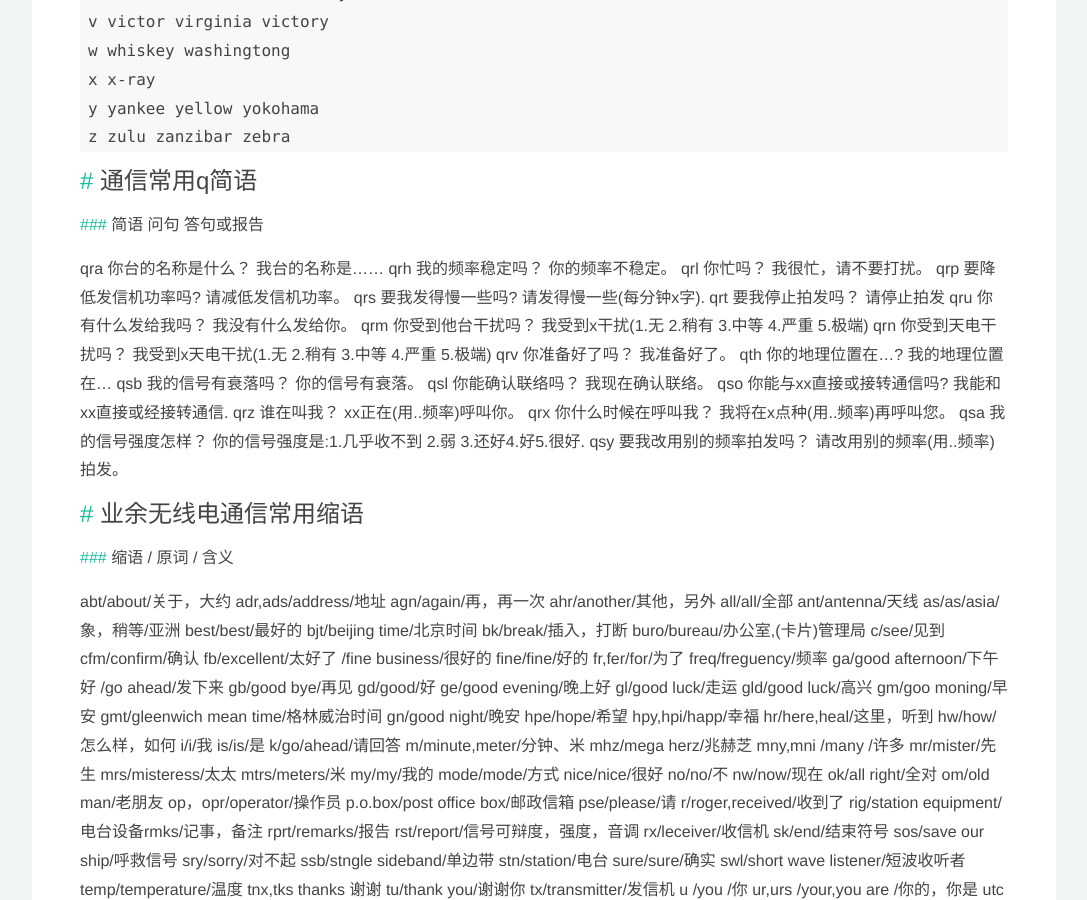
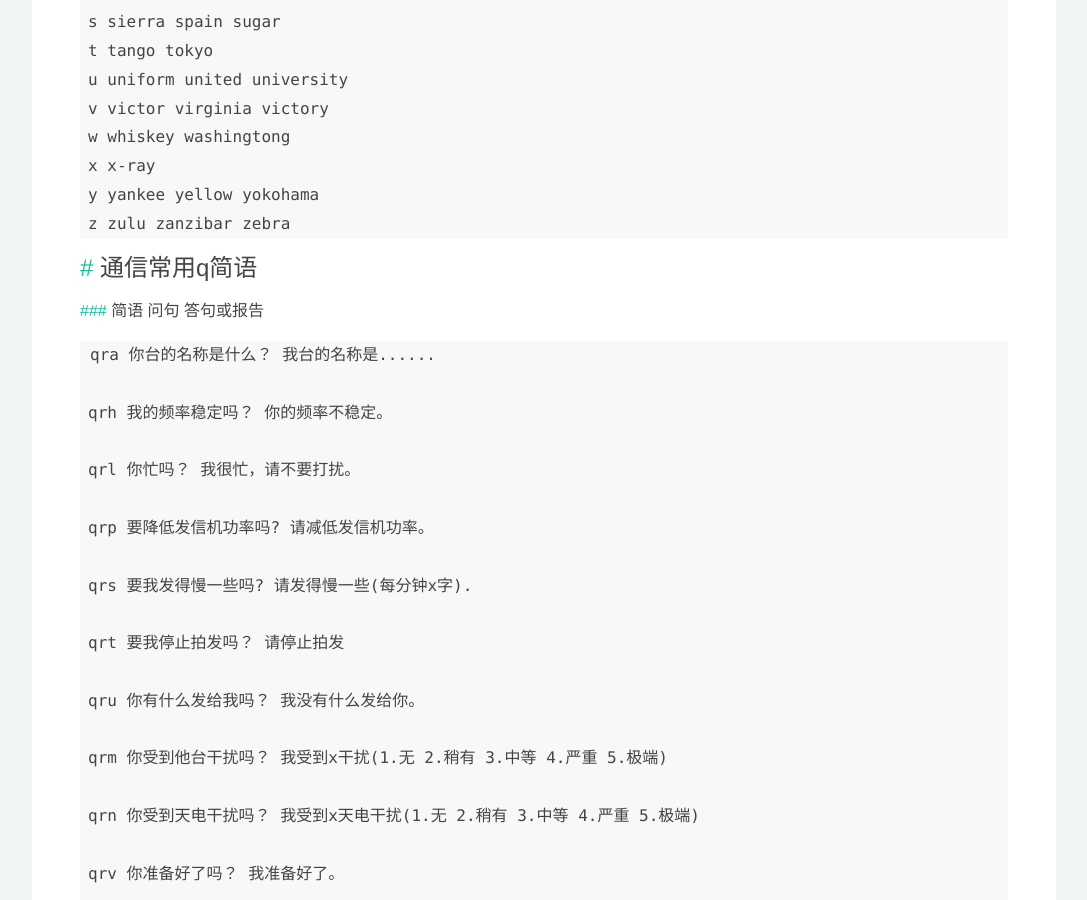
Before and after one commit to delnabla/delnabla.github.io, a Jekyll site: the page built from _posts/2021-12-10-业余无线电台操作常识.md, in a window 1280 px wide and 900 px high, scrolled down 2219 px. Shown: the whole window, without its empty margins (96-1183 px from the left). Built offline with Jekyll 4.4.1, drawn with Linux system fonts in a browser that asks for light colours; nearby versions of some CDN libraries; comment, search, counter and statistics services are not loaded; some of the changed text lies outside the part shown.

Commit message:
Update 2021-12-10-业余无线电台操作常识.md
format

````diff
--- a/_posts/2021-12-10-业余无线电台操作常识.md
+++ b/_posts/2021-12-10-业余无线电台操作常识.md
@@ -9,56 +9,56 @@
 ## 业余电台通信程序
 
 ### 普通呼叫程序: (见例一)
-cq 3遍 this is(de)1遍 this is(de) 1遍 本台呼号 3遍 standing by(k) 1遍
+> cq 3遍 this is(de)1遍 this is(de) 1遍 本台呼号 3遍 standing by(k) 1遍
 
 ### 呼叫远距离电台程序: (见例二)
-cq dx 3遍 this is(de) 1遍 本台呼号 3遍 standing by(k) 1遍
+> cq dx 3遍 this is(de) 1遍 本台呼号 3遍 standing by(k) 1遍
 
 ### 呼叫特定地区: (见例三)
-cq(特定地区名称) 3遍 this is(de) 1遍 本台呼号 3遍 standing by(k) 1遍
+> cq(特定地区名称) 3遍 this is(de) 1遍 本台呼号 3遍 standing by(k) 1遍
 
 ### 回答程序:(见例四)
-roger(r)(1-2遍) 对方呼号(1-2遍) this is (1遍) 本台呼号(1遍) 通信内容
-对方呼号(1遍) 本台呼号(1遍)+over(k)(1遍)
+> roger(r)(1-2遍) 对方呼号(1-2遍) this is (1遍) 本台呼号(1遍) 通信内容
+> 对方呼号(1遍) 本台呼号(1遍)+over(k)(1遍)
 
 ### 询问呼叫程序:(见例五)
-qrz? 1-2遍 this is(de)(1遍)+本台呼号(1-2遍) over（k) (1遍)
+> qrz? 1-2遍 this is(de)(1遍)+本台呼号(1-2遍) over（k) (1遍)
 
 ### 双方沟通后联程络序:(见例六)
-对方呼号 (1-3遍) this is(de) (1遍) 本台呼号 (1-3遍) 通信内容
-对方呼号(1遍) 本台呼号(1遍)+over(k)(1遍)
+> 对方呼号 (1-3遍) this is(de) (1遍) 本台呼号 (1-3遍) 通信内容
+> 对方呼号(1遍) 本台呼号(1遍)+over(k)(1遍)
 
 (注：本例为字母解释法)
 #### 例一 普通呼叫程序
-1.话用语：cq cq cq.this is bd2alf.bravo delta twe alpha lima foxtrot.
-bd2alf calling cq and standing-by.
-2.报用语：cq cq cq de bd2alf bd2alf bd2alf pse k
+> 1.话用语：cq cq cq.this is bd2alf.bravo delta twe alpha lima foxtrot.
+> bd2alf calling cq and standing-by.
+> 2.报用语：cq cq cq de bd2alf bd2alf bd2alf pse k
 
 #### 例二 呼叫远距离电台程序
-1.话用语：cq dx cq dx cq dx.this is bd2alf.bravo delta twe alpha lima
-foxtrot.bd2alf calling cq dx and standing-by.
-2.报用语：cq dx cq dx cq dx de bd2alf bd2alf bd2alf pse k
+> 1.话用语：cq dx cq dx cq dx.this is bd2alf.bravo delta twe alpha lima
+> foxtrot.bd2alf calling cq dx and standing-by.
+> 2.报用语：cq dx cq dx cq dx de bd2alf bd2alf bd2alf pse k
 
 #### 例三 呼叫特定地区
-1.话用语：cq bravo two cq bravo two cq bravo two.this is bd2alf.bravo delta
-twe alpha lima foxtrot.bd2alf calling cq bravo two and standing-by.
-2.报用语：cq b2 cq b2 cq b2 de bd2alf bd2alf bd2alf pse k
+> 1.话用语：cq bravo two cq bravo two cq bravo two.this is bd2alf.bravo delta
+> twe alpha lima foxtrot.bd2alf calling cq bravo two and standing-by.
+> 2.报用语：cq b2 cq b2 cq b2 de bd2alf bd2alf bd2alf pse k
 
 #### 例四 回答程序
-1.话用语：by1pk by1pk.this is bd2alf.bravo delta twe alpha lima foxtrot.bd2alf over.
-2.报用语：by1pk by1pk de bd2alf bd2alf bd2alf pse k
+> 1.话用语：by1pk by1pk.this is bd2alf.bravo delta twe alpha lima foxtrot.bd2alf over.
+> 2.报用语：by1pk by1pk de bd2alf bd2alf bd2alf pse k
 
 #### 例五 询问呼叫程序
-1.话用语：qrz? qrz? this is bravo delta twe alpha lima foxtrot.bd2alf please come in.
-2.报用语：qrz? de bd2alf bd2alf pse k
+> 1.话用语：qrz? qrz? this is bravo delta twe alpha lima foxtrot.bd2alf please come in.
+> 2.报用语：qrz? de bd2alf bd2alf pse k
 
 #### 例六 双方沟通后联程络序
-1.话用语：by1pk.this is bd2alf.dear wang. thank you very much for come in back to my
-call. you are five and nine.my name is lifeng. lima india foxtrot echo november
-golf. and qth is harbin,hotel alpha romeo bravo india november.how do you copy?
-by1pk, this is bd2alf, over.
-2.报用语：by1pk de bd2alf r tks for ur call ur rst 599 599 = my name is li = qth is
-harbin hw? by1pk de bd2alf pse kn
+> 1.话用语：by1pk.this is bd2alf.dear wang. thank you very much for come in back to my call.
+> you are five and nine.my name is lifeng. lima india foxtrot echo november golf.
+> and qth is harbin,hotel alpha romeo bravo india november.how do you copy?
+> by1pk, this is bd2alf, over.
+> 2.报用语：by1pk de bd2alf r tks for ur call ur rst 599 599 = my name is li =
+> qth is harbin hw? by1pk de bd2alf pse kn
 
 ## 英文字母解释法
 ```
@@ -93,118 +93,218 @@
 ## 通信常用q简语
 
 #### 简语 问句 答句或报告
+```
+qra 你台的名称是什么？ 我台的名称是......
 
-qra 你台的名称是什么？ 我台的名称是......
 qrh 我的频率稳定吗？ 你的频率不稳定。
+
 qrl 你忙吗？ 我很忙，请不要打扰。
+
 qrp 要降低发信机功率吗? 请减低发信机功率。
+
 qrs 要我发得慢一些吗? 请发得慢一些(每分钟x字).
+
 qrt 要我停止拍发吗？ 请停止拍发
+
 qru 你有什么发给我吗？ 我没有什么发给你。
+
 qrm 你受到他台干扰吗？ 我受到x干扰(1.无 2.稍有 3.中等 4.严重 5.极端)
+
 qrn 你受到天电干扰吗？ 我受到x天电干扰(1.无 2.稍有 3.中等 4.严重 5.极端)
+
 qrv 你准备好了吗？ 我准备好了。
+
 qth 你的地理位置在...? 我的地理位置在...
+
 qsb 我的信号有衰落吗？ 你的信号有衰落。
+
 qsl 你能确认联络吗？ 我现在确认联络。
+
 qso 你能与xx直接或接转通信吗? 我能和xx直接或经接转通信.
+
 qrz 谁在叫我？ xx正在(用..频率)呼叫你。
+
 qrx 你什么时候在呼叫我？ 我将在x点种(用..频率)再呼叫您。
+
 qsa 我的信号强度怎样？ 你的信号强度是:1.几乎收不到 2.弱 3.还好4.好5.很好.
+
 qsy 要我改用别的频率拍发吗？ 请改用别的频率(用..频率)拍发。
 
+```
 
 ## 业余无线电通信常用缩语
 
 #### 缩语 / 原词 / 含义
+```
+abt/about/关于，大约
 
-abt/about/关于，大约
 adr,ads/address/地址
+
 agn/again/再，再一次
+
 ahr/another/其他，另外
+
 all/all/全部
+
 ant/antenna/天线
+
 as/as/asia/象，稍等/亚洲
+
 best/best/最好的
+
 bjt/beijing time/北京时间
+
 bk/break/插入，打断
+
 buro/bureau/办公室,(卡片)管理局
+
 c/see/见到
+
 cfm/confirm/确认
+
 fb/excellent/太好了
 /fine business/很好的
 fine/fine/好的
+
 fr,fer/for/为了
+
 freq/freguency/频率
+
 ga/good afternoon/下午好
+
 /go ahead/发下来
+
 gb/good bye/再见
+
 gd/good/好
+
 ge/good evening/晚上好
+
 gl/good luck/走运
+
 gld/good luck/高兴
+
 gm/goo moning/早安
+
 gmt/gleenwich mean time/格林威治时间
+
 gn/good night/晚安
+
 hpe/hope/希望
+
 hpy,hpi/happ/幸福
+
 hr/here,heal/这里，听到
+
 hw/how/怎么样，如何
+
 i/i/我
+
 is/is/是
+
 k/go/ahead/请回答
+
 m/minute,meter/分钟、米
+
 mhz/mega herz/兆赫芝
+
 mny,mni /many /许多
+
 mr/mister/先生
+
 mrs/misteress/太太
+
 mtrs/meters/米
+
 my/my/我的
+
 mode/mode/方式
+
 nice/nice/很好
+
 no/no/不
+
 nw/now/现在
+
 ok/all right/全对
+
 om/old man/老朋友
+
 op，opr/operator/操作员
+
 p.o.box/post office box/邮政信箱
+
 pse/please/请
+
 r/roger,received/收到了
+
 rig/station equipment/电台设备rmks/记事，备注
+
 rprt/remarks/报告
+
 rst/report/信号可辩度，强度，音调
+
 rx/leceiver/收信机
+
 sk/end/结束符号
+
 sos/save our ship/呼救信号
+
 sry/sorry/对不起
+
 ssb/stngle sideband/单边带
+
 stn/station/电台
+
 sure/sure/确实
+
 swl/short wave listener/短波收听者
+
 temp/temperature/温度
+
 tnx,tks thanks 谢谢
+
 tu/thank you/谢谢你
+
 tx/transmitter/发信机
+
 u /you /你
+
 ur,urs /your,you are /你的，你是
+
 utc /世界协调时
+
 via /via /经，由
+
 vy /very /非常，很
+
 wk,wkd /week,work,worked /星期，工作
+
 ur,urs /your,you are /你的，你是
+
 vy /very /非常，很
+
 wk,wkd /week,work,worked /星期，工作
+
 wts,w /watt /瓦特
+
 wx /weather /天气
+
 xmas /christmas /圣诞节
+
 xyl /wife /妻子
+
 yl /young lady /小姐，女士
+
 73/best regards/致敬，问候
+
 88/love and kisses/热爱，接吻
 
+```
 
 ## 信号报告rst和世界协调时utc
 #### 1.信号报告rst
+```
 rst是业余电台联络中互相报告信号情况的一种形式，对于等幅电报（cw）或无线电
 传（rtty）方式，由信号可辩度r、信号强度s和信号音调即音质t三部分组成。对于通话（am ssb或fm）
 方式，则仅由可辩度r和强度s两部分组成。
@@ -215,11 +315,13 @@
 音调t共分九级：1.非常粗糙，强烈的交流声；2.很粗糙不稳；3.粗糙不稳；4.稍粗糙；略有交流声；
 5.比较平滑的音调； 6.平滑较好的音调；7.接近稳定的音调；8.好的稳定音调；9.非常纯正悦耳的音调。
 报告时rst三位数字（或rs两位数字）应同时报告，如rst 599，rs 59等。
-
+```
 #### 2.世界协调时utc
+```
 utc是协调世界时(universal time coordinated)英文缩写，是由国际无线电咨
 询委员会规定和推荐,并由国际时间局(bih)负责保持的以秒为基础的时间标度。utc相当于本初子午线(即
 经度0度)上的平均太阳时，过去曾用格林威治平均时(gmt)来表示. 北京时间比utc时间早8小时，以1999
 年1月1日0000utc为例，utc时间是零点，北京时间为1999年1月1日早上8点整。根据国际电信联盟（itu）
 规定，在国际无线电通信中除另有指明外,均应使用utc，并用四位数字表示。业余电台之间的联络是在世
 界范围内进行的，所以也应使用utc。
+```
````
